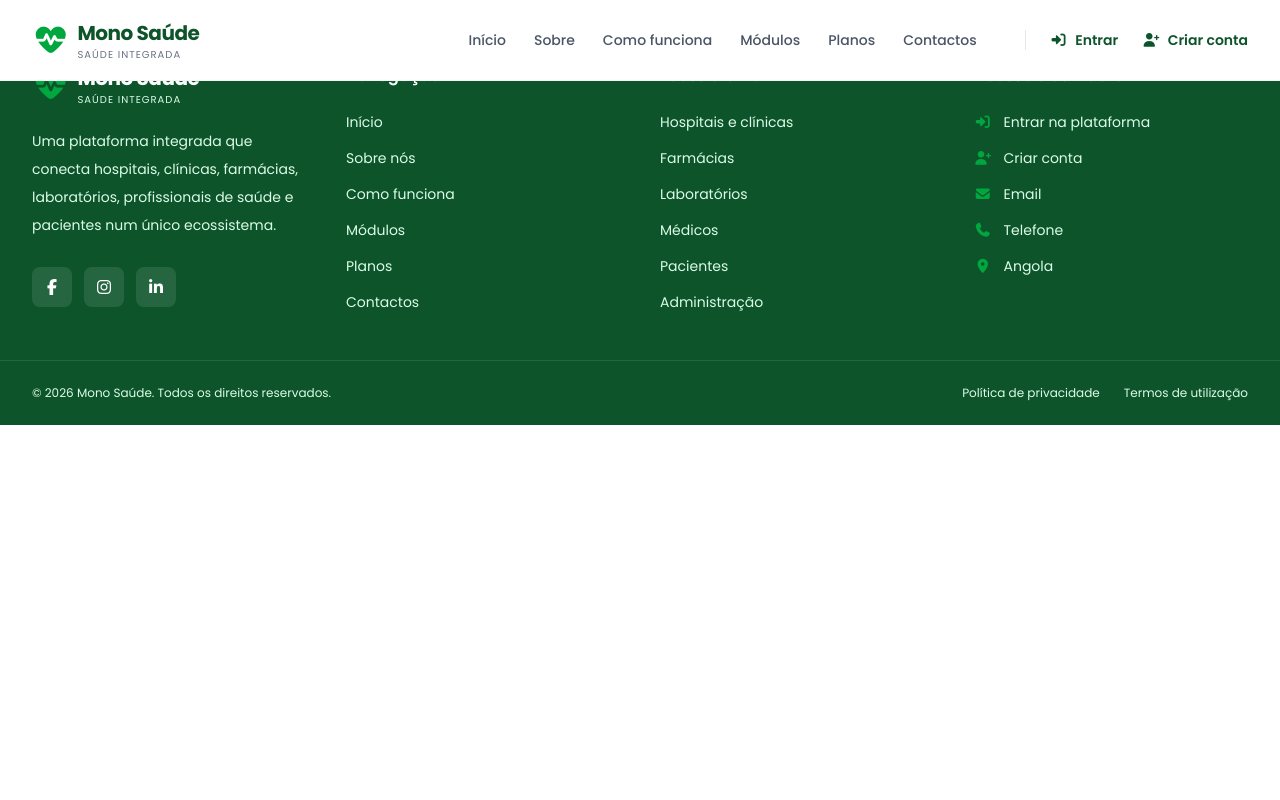
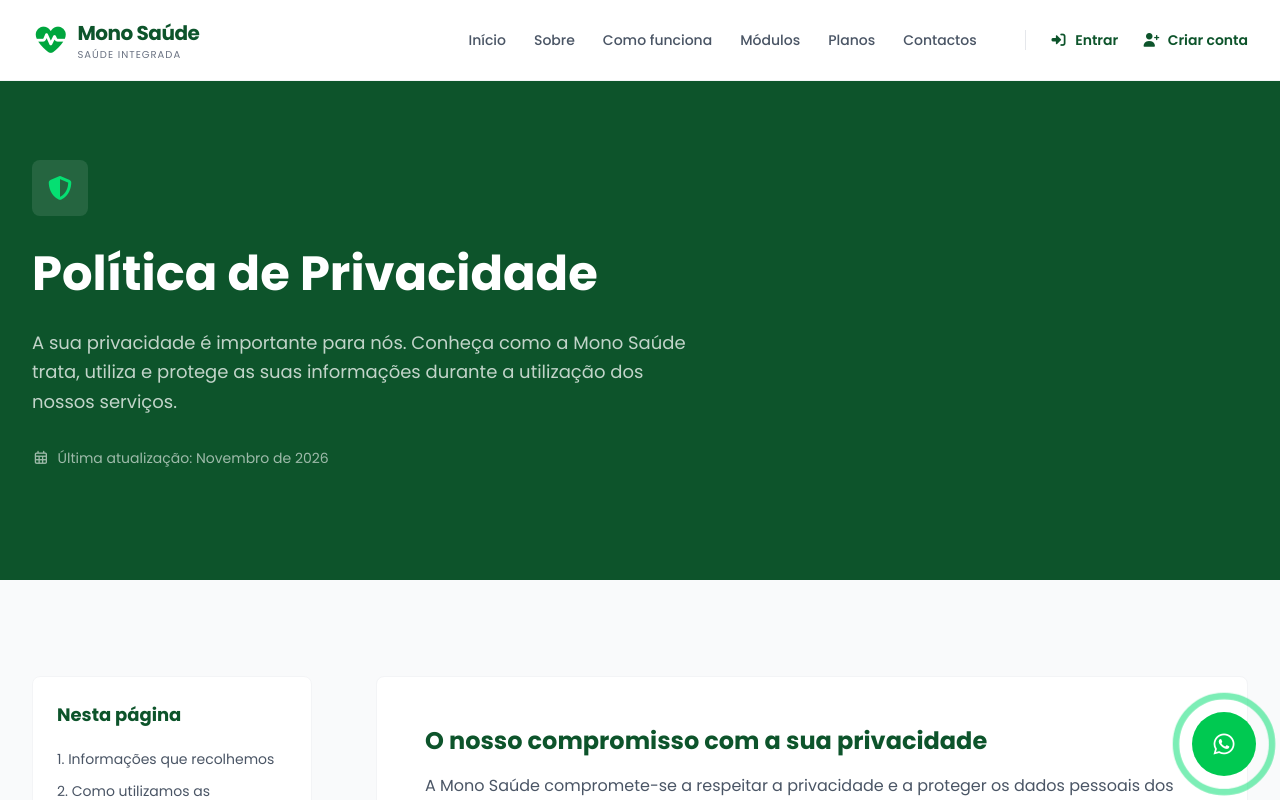
Before and after one commit to nsimba-afonso-nwayami/monosaude, a React (Vite) app: page /privacidade in a window 1280 px wide. Shown: the top 800 px of the page. Built offline with nearby package versions, Linux system fonts and the light colour scheme.

Commit message:
Rotas das páginas de privacidade e termos adicionadas

```diff
--- a/src/routes/AppRoutes.jsx
+++ b/src/routes/AppRoutes.jsx
@@ -8,6 +8,8 @@ import SiteLayout from "../layouts/SiteLayout";
 
 //Site
 import Home from "../pages/site/Home";
+import Privacidade from "../pages/site/Privacidade";
+import Termos from "../pages/site/Termos";
 import NotFound from "../pages/site/NotFound";
 
 //Autenticação
@@ -19,6 +21,8 @@ export default function AppRoutes() {
       {/*Rotas do site */}
       <Route element={<SiteLayout />}>
         <Route path="/" element={<Home />} />
+        <Route path="/privacidade" element={<Privacidade />} />
+        <Route path="/termos" element={<Termos />} />
         <Route path="*" element={<NotFound />} />
       </Route>
 
```
